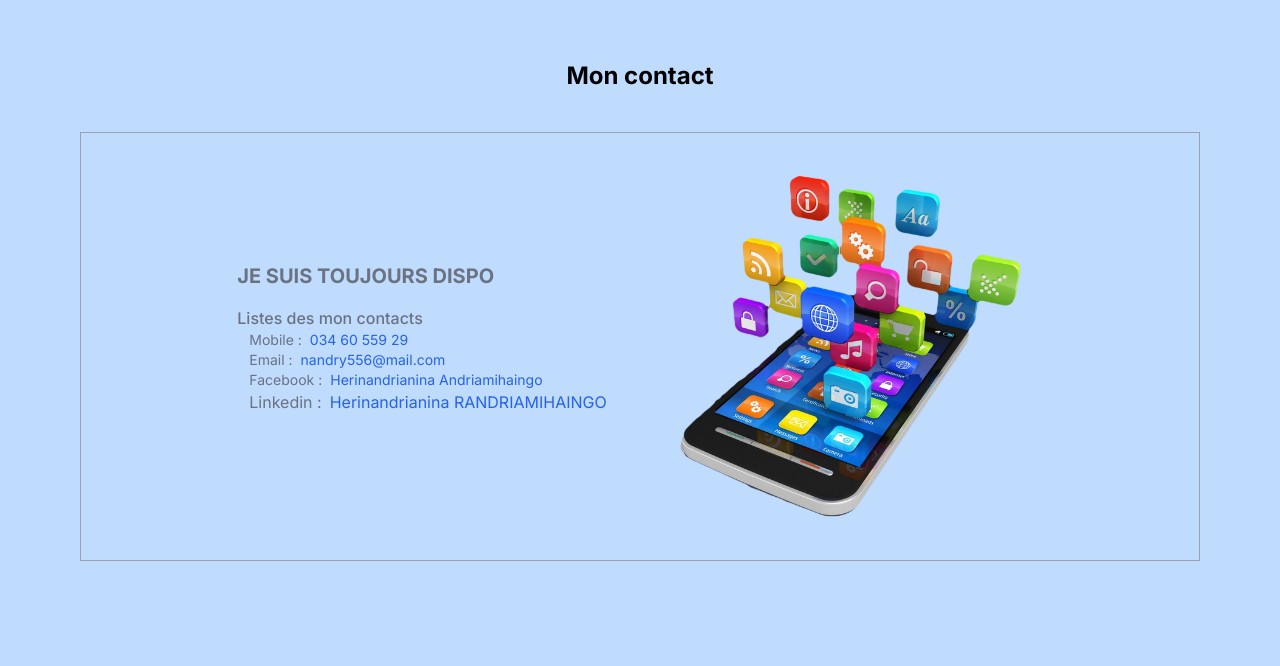
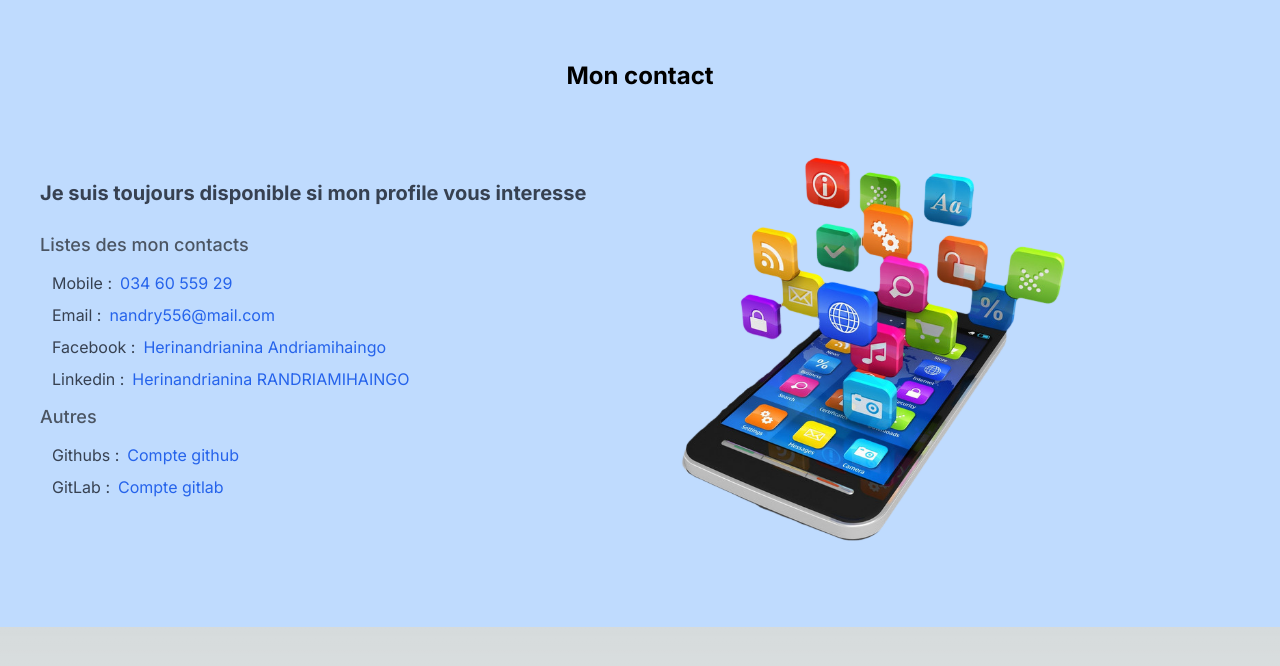
Before and after one commit to Benandry/project-next-js, a Next.js app: page /contact in a window 1280 px wide. Shown: the top 666 px of the page. Built offline with nearby package versions, Linux system fonts and the light colour scheme.

Commit message:
add animation AOS in homepage

```diff
--- a/app/contact/page.jsx
+++ b/app/contact/page.jsx
@@ -1,27 +1,36 @@
 "use client";
 
 import { phone_ } from "@/Images";
+import AOS from "aos";
 import Image from "next/image";
-
+import { useEffect } from "react";
+import "aos/dist/aos.css";
 export default function Page() {
+  useEffect(() => {
+    AOS.init({
+      offset: 200,
+      duration: 800,
+    });
+    AOS.refresh();
+  }, []);
   return (
-    <main className="flex h-screen flex-col items-center justify-between py-5 bg-blue-200 ">
-      <div className="w-full">
-        <div className="text-center p-10">
+    <main className="flex h-full flex-col items-center justify-between py-5 bg-blue-200 ">
+      <div className="w-full p-10">
+        <div className="text-center pb-10">
           <h2 className="text-2xl font-bold">Mon contact</h2>
         </div>
-        <div className="flex flex-col md:flex-row gap-3  justify-center items-center px-2 md:px-20">
-          <div className="grid grid-cols-1 md:grid-cols-2 gap-4 w-full">
-            <div className="col-span-2 border border-gray-400 px-5 py-5">
-              <div className="flex flex-row justify-center gap-4 items-center">
-                <div className="text-gray-500  flex flex-col">
-                  <h3 className="text-xl  font-bold uppercase">
-                    Je suis toujours dispo
+        <div className="flex flex-col md:flex-row justify-center items-center">
+          <div data-aos="fade-down" className="basis-1/2 ">
+            <h3 className="text-xl  text-gray-700 font-bold ">
+              Je suis toujours disponible si mon profile vous interesse
             </h3>
-                  <div className=" py-4">
-                    <p className="font-medium">Listes des mon contacts</p>
-                    <ul className="flex flex-col px-3 ">
-                      <li className="text-sm">
+            <div className="py-4">
+              <h4 className="font-medium text-lg text-gray-600 py-2">
+                Listes des mon contacts
+              </h4>
+              <div className="text-md font-normal text-gray-700 md:leading-8 ">
+                <div className="flex flex-col ">
+                  <div className=" text-md px-3 font-normal ">
                     Mobile :
                     <a
                       href="tel:+261346055929"
@@ -29,8 +38,8 @@ export default function Page() {
                     >
                       034 60 559 29
                     </a>
-                      </li>
-                      <li className="text-sm">
+                  </div>
+                  <div className=" text-md px-3 font-normal ">
                     {" "}
                     Email :
                     <a
@@ -39,8 +48,8 @@ export default function Page() {
                     >
                       nandry556@mail.com
                     </a>
-                      </li>
-                      <li className="text-sm">
+                  </div>
+                  <div className=" text-md px-3 font-normal ">
                     Facebook :
                     <a
                       href="https://www.facebook.com/nandry.multiplix"
@@ -49,8 +58,8 @@ export default function Page() {
                     >
                       Herinandrianina Andriamihaingo
                     </a>
-                      </li>
-                      <li className="text-md">
+                  </div>
+                  <div className=" text-md px-3 font-normal ">
                     Linkedin :
                     <a
                       href="https://www.linkedin.com/in/herinandrianina-randriamihaingo-566007254/"
@@ -59,19 +68,40 @@ export default function Page() {
                     >
                       Herinandrianina RANDRIAMIHAINGO
                     </a>
-                      </li>
-                    </ul>
                   </div>
                 </div>
-                <div className="">
-                  <Image
-                    src={phone_.src}
-                    width={400}
-                    height={500}
-                    alt="My phone"
-                  />
+              </div>
+              <h4 className="font-medium text-lg py-2 text-gray-600">Autres</h4>
+              <div className="text-md font-normal text-gray-700 md:leading-8 ">
+                <div className="flex flex-col ">
+                  <div className=" text-md px-3 font-normal ">
+                    Githubs :
+                    <a
+                      href="https://github.com/Benandry"
+                      className="text-blue-600 visited:text-purple-600 px-2"
+                      target="_blank"
+                    >
+                      Compte github
+                    </a>
+                  </div>
+                  <div className=" text-md px-3 font-normal ">
+                    {" "}
+                    GitLab :
+                    <a
+                      href="https://gitlab.com/Herinandrianina"
+                      className="text-blue-600 visited:text-purple-600 px-2"
+                      target="_blank"
+                    >
+                      Compte gitlab
+                    </a>
                   </div>
                 </div>
+              </div>
+            </div>
+          </div>
+          <div data-aos="fade-up" className="basis-1/2  ">
+            <div className="">
+              <Image src={phone_.src} width={450} height={500} alt="My phone" />
             </div>
           </div>
         </div>
--- a/app/page.jsx
+++ b/app/page.jsx
@@ -1,14 +1,29 @@
+"use client";
 import { my_photo } from "@/Images";
+import AOS from "aos";
 import Image from "next/image";
 import Link from "next/link";
+import { useEffect } from "react";
+import "aos/dist/aos.css";
 
 export default function Home() {
+  useEffect(() => {
+    AOS.init({
+      offset: 200,
+      duration: 800,
+    });
+    AOS.refresh();
+  }, []);
   return (
     <main className="flex h-screen flex-col items-center justify-between py-5 bg-blue-200 ">
       <div className="w-full">
         <div className=" p-10">
           <div className="flex flex-col md:flex-row items-center justify-center ">
-            <div className="flex-none basis-1/2 ">
+            <div
+              data-aos="fade-down"
+              data-aos-anchor-placement="center-bottom"
+              className="flex-none basis-1/2 "
+            >
               <h3 className="text-gray-500 font-medium">
                 {" "}
                 Hello voici mon portfolio
@@ -38,7 +53,11 @@ export default function Home() {
                 </div>
               </div>
             </div>
-            <div className="flex-none basis-1/2 border rounded-full overflow-hidden border-gray-600">
+            <div
+              data-aos="fade-up"
+              data-aos-anchor-placement="center-bottom"
+              className="flex-none basis-1/2 border rounded-full overflow-hidden border-gray-600"
+            >
               <Image
                 src={my_photo.src}
                 loading="lazy"
```
Lines whose indentation alone changed are shown as unchanged.
